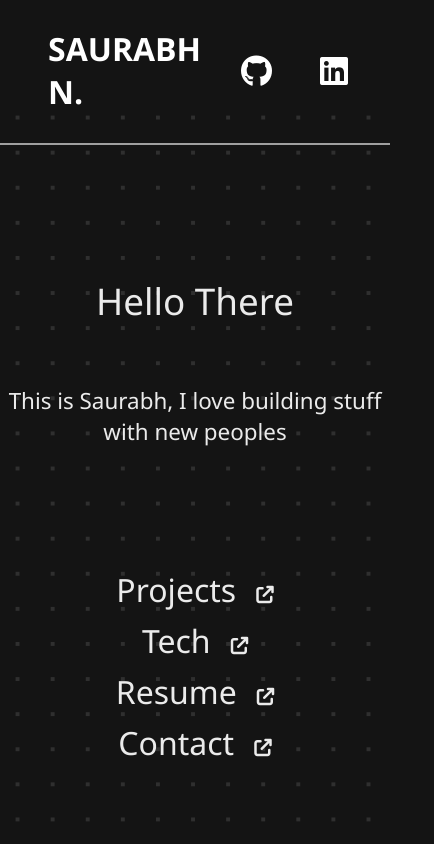
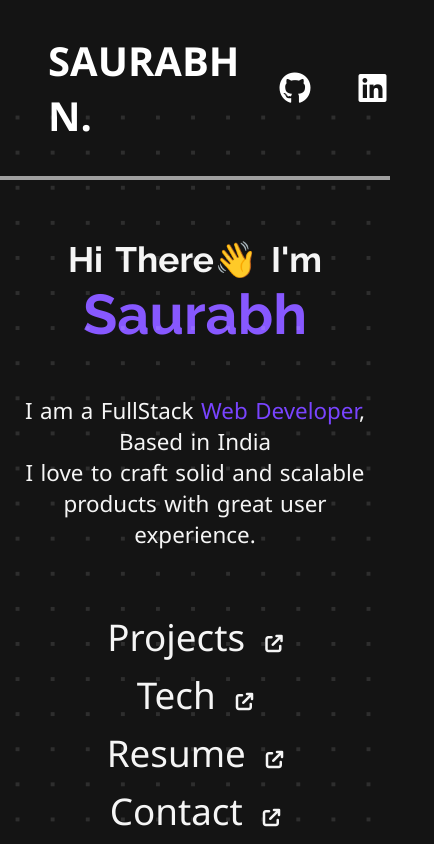
Before and after one commit to Saurabh-Narayankar/Portfolio, a plain HTML site: page index.html in a window 390 px wide. Shown: the top 844 px of the page, 434 px wide, since content can reach past the window. Drawn offline with nearby package versions, Linux system fonts and the light colour scheme.

Commit message:
added some finishing touches

```diff
--- a/index.html
+++ b/index.html
@@ -7,9 +7,10 @@
     <head>
         <meta charset="utf-8">
         <meta http-equiv="X-UA-Compatible" content="IE=edge">
-        <title></title>
+        <title>Saurabh Narayankar portfolio</title>
         <meta name="description" content="">
         <meta name="viewport" content="width=device-width, initial-scale=1">
+        <link rel="icon" type="image/png" sizes="16x16" href="./images/favicon-16x16.png">
         <link rel="stylesheet" href="https://cdnjs.cloudflare.com/ajax/libs/font-awesome/6.2.1/css/all.min.css">
         <link rel="stylesheet" href="portfolio.css">
         <script type="text/javascript" src="https://cdn.jsdelivr.net/npm/@emailjs/browser@3/dist/email.min.js"></script>
@@ -34,9 +35,9 @@
         <section>
             <div id="hero">
                 <div id="about-me">
-                    <p class="hero-aboutMe-title">Hello There</p>
+                    <p class="hero-aboutMe-title">Hi There<span class="wave">👋</span> I'm <span class="name">Saurabh</span></p>
                     <div class="hero-aboutMe-data">
-                        <p>This is Saurabh, I love building stuff with new peoples</p>
+                        <p>I am a FullStack <span class="web-dev">Web Developer</span>, Based in India<p>I love to craft solid and scalable products with great user experience.</p></p>
                     </div>
                 </div>
                 <div id="section-navigations">
--- a/portfolio.css
+++ b/portfolio.css
@@ -1,5 +1,7 @@
+@import url('https://fonts.googleapis.com/css2?family=Raleway:wght@700&display=swap');
+
 :root {
-    --color: rgb(235, 235, 235);
+    --color: rgb(245, 245, 245);
 }
 
 html{scroll-behavior:smooth}
@@ -13,6 +15,31 @@ body {
 
 h1,h2,label {
     color: var(--color);
+}
+
+.wave {
+    animation-name: wave-animation;
+    animation-duration: 2.5s;
+    animation-iteration-count: infinite;
+    transform-origin: 70% 70%;
+    display: inline-block;
+}
+
+@keyframes wave-animation {
+    0% { transform: rotate( 0.0deg) }
+    10% { transform: rotate(14.0deg) }
+    20% { transform: rotate(-8.0deg) }
+    30% { transform: rotate(14.0deg) }
+    40% { transform: rotate(-4.0deg) }
+    50% { transform: rotate(10.0deg) }
+    60% { transform: rotate( 0.0deg) }
+    100% { transform: rotate( 0.0deg) }
+}
+
+#hero #about-me p {
+    display: block;
+    margin-block-start: 0em;
+    margin-block-end: 0em;
 }
 
 .fa-external-link {
@@ -32,16 +59,15 @@ h1,h2,label {
     display: flex;
     justify-content: space-between;
     align-items: center;
-    border-bottom: 2px solid rgb(160, 160, 160);
+    border-bottom: 4px solid rgb(160, 160, 160);
 }
 
 #navbar h1 {
     color: white;
     display: inline-block;
     position: relative;
-    font-size: 2rem;
+    font-size: 2.5rem;
     margin-left: 3rem;
-    padding-bottom: 0.25rem;
 }
 
 #navbar h1:hover {
@@ -55,7 +81,7 @@ h1,h2,label {
     bottom: 0;
     width: 0;
     height: 4px;
-    background-color: white;
+    background-color: #ffffff;
     transition: width 0.25s ease-out;
 }
 
@@ -94,10 +120,24 @@ li a {
 
 .hero-aboutMe-title {
     font-size: 3rem;
+    padding-bottom: 3rem;
+    word-spacing: 0.3rem;
+    font-family: 'Raleway', sans-serif;
+}
+
+#hero #about-me .name {
+    color: #7944ff;
+    font-weight: bolder;
+    font-size: 4.5rem;
 }
 
 .hero-aboutMe-data {
     font-size: 1.7rem;
+    word-spacing: 0.1rem;
+}
+
+.web-dev {
+    color: #7944ff;
 }
 
 #section-navigations:hover > .section-navigation {
@@ -197,8 +237,8 @@ section > nav > h1:hover::before {
 }
 
 .project-header {
-    border-top: 5px solid rgb(160, 160, 160);
-    border-bottom: 5px solid rgb(160, 160, 160);
+    border-top: 4px solid rgb(160, 160, 160);
+    border-bottom: 4px solid rgb(160, 160, 160);
     display: flex;
     justify-content: left;
 }
@@ -219,7 +259,7 @@ section > nav > h1:hover::before {
 .project-description li {
     color: var(--color);
     font-size: 1.5rem;
-    line-height: 5rem;
+    line-height: 4rem;
 }
 
 main {
@@ -628,6 +668,19 @@ main > article > .article-nav-section > .article-nav-button:nth-child(2) {
         font-size: 1.5rem;
     }
 
+    .hero-aboutMe-title {
+        font-size: 2.5rem;
+        padding-bottom: 3rem;
+        word-spacing: 0.3rem;
+        font-family: 'Raleway', sans-serif;
+    }
+
+    #hero #about-me .name {
+        color: #8758FF;
+        font-weight: bold;
+        font-size: 3.5rem;
+    }
+
     .section-navigation {
         text-align: center;
     }
@@ -889,7 +942,14 @@ main > article > .article-nav-section > .article-nav-button:nth-child(2) {
 @media screen and (max-width: 700px) {
 
     .hero-aboutMe-title {
-        font-size: 2.3rem;
+        font-size: 2.2rem;
+        padding-bottom: 3rem;
+    }
+
+    #hero #about-me .name {
+        color: #8758FF;
+        font-weight: bold;
+        font-size: 3.5rem;
     }
 
     .hero-aboutMe-data {
@@ -897,7 +957,7 @@ main > article > .article-nav-section > .article-nav-button:nth-child(2) {
     }
 
     .section-navigation {
-        font-size: 2rem;
+        font-size: 2.3rem;
     }
 
     .project-header h1 {
@@ -905,12 +965,13 @@ main > article > .article-nav-section > .article-nav-button:nth-child(2) {
     }
 
     .project-description ul {
-        margin-left: 1rem;
+        margin-left: 0.3rem;
     }
 
     .project-description li {
         margin-left: 1rem;
-        font-size: 0.9rem;
+        font-size: 0.95rem;
+        line-height: 2.5rem;
     }
 
     /* This is the tech stack */
@@ -947,7 +1008,7 @@ main > article > .article-nav-section > .article-nav-button:nth-child(2) {
 
         main > article > .article-title-section > .techstack > .tech > .tech-content > ul > li {
             color: var(--color);
-            font-size: 0.9rem;
+            font-size: 0.95rem;
             line-height: 2rem;
         }
 
@@ -1028,6 +1089,10 @@ main > article > .article-nav-section > .article-nav-button:nth-child(2) {
 
     /* This is contact section */
 
+    #Contact > .contact-header > h1 {
+        font-size: 2rem;
+    }
+
     .contact-inner {
         border: 2px solid rgb(62, 62, 62);
         display: flex;
```
Also changed, not shown: images/favicon-16x16.png (added).
